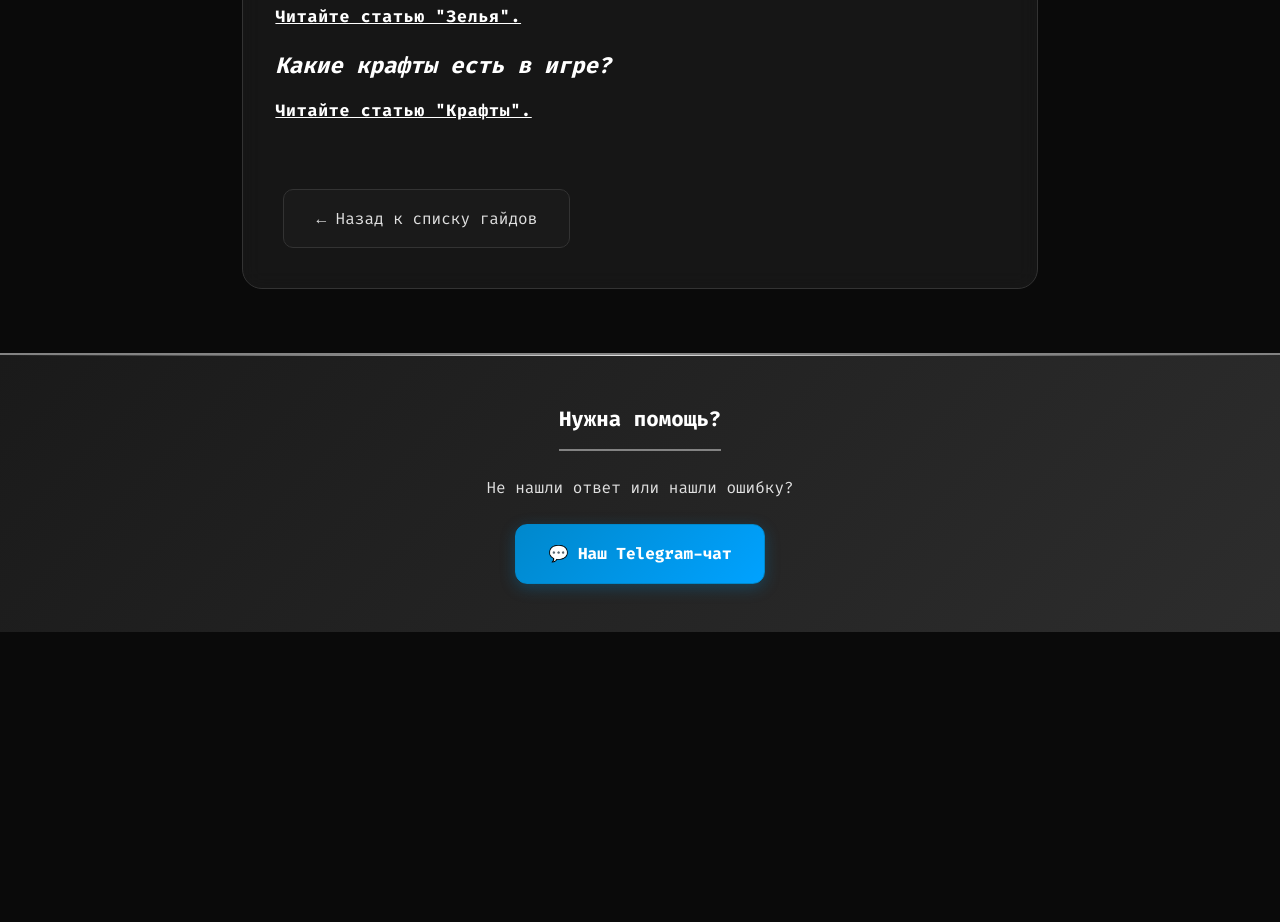
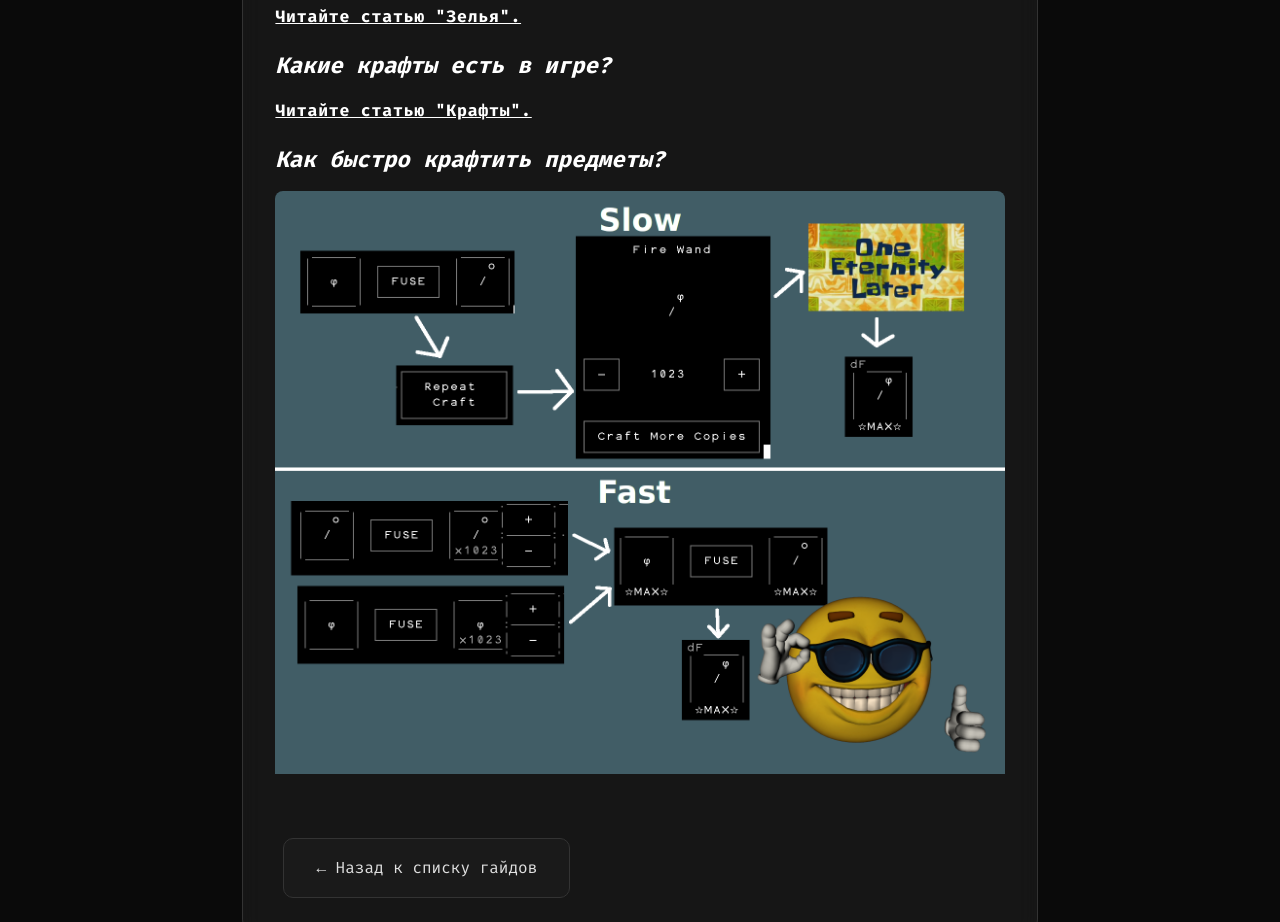
Before and after one commit to utyara3/utyara3.github.io, an Eleventy site: page src/content/guide/faq.md in a window 1280 px wide. Shown: the part 589-1511 px from the top of the page. Before the commit the page ends 1221 px from the top, so only its background shows below. Built offline with nearby package versions, Linux system fonts and the light colour scheme; Eleventy itself is replaced by a stand-in of ours; files that its build step writes are made by us from their sources.

Commit message:
Update 📚 Гайды “faq”

```diff
--- a/src/content/guide/faq.md
+++ b/src/content/guide/faq.md
@@ -17,3 +17,7 @@ order: 0
 > ### *Какие крафты есть в игре?*
 
 **[Читайте статью "Крафты".](https://precious-clafoutis-3f2959.netlify.app/content/guide/itembook/)**
+
+> ### *Как быстро крафтить предметы?*
+
+![](/assets/guide/images/uploads/fastcrafting.png "Проще говоря, сначала прокачайте составляющие до (возможного для вас) максимального уровня, а потом соединяйте компоненты в нужное оружие. ")
```
